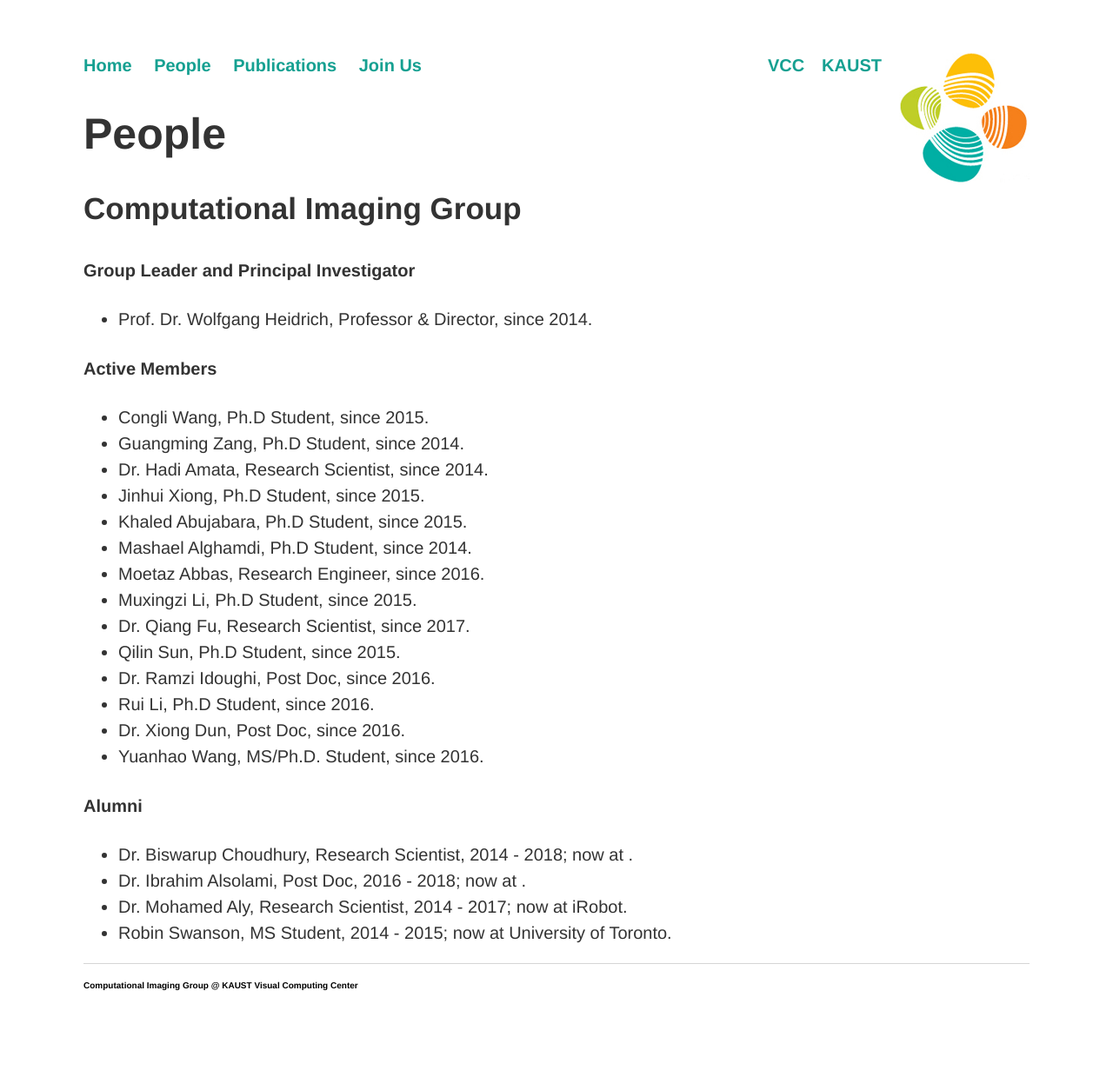
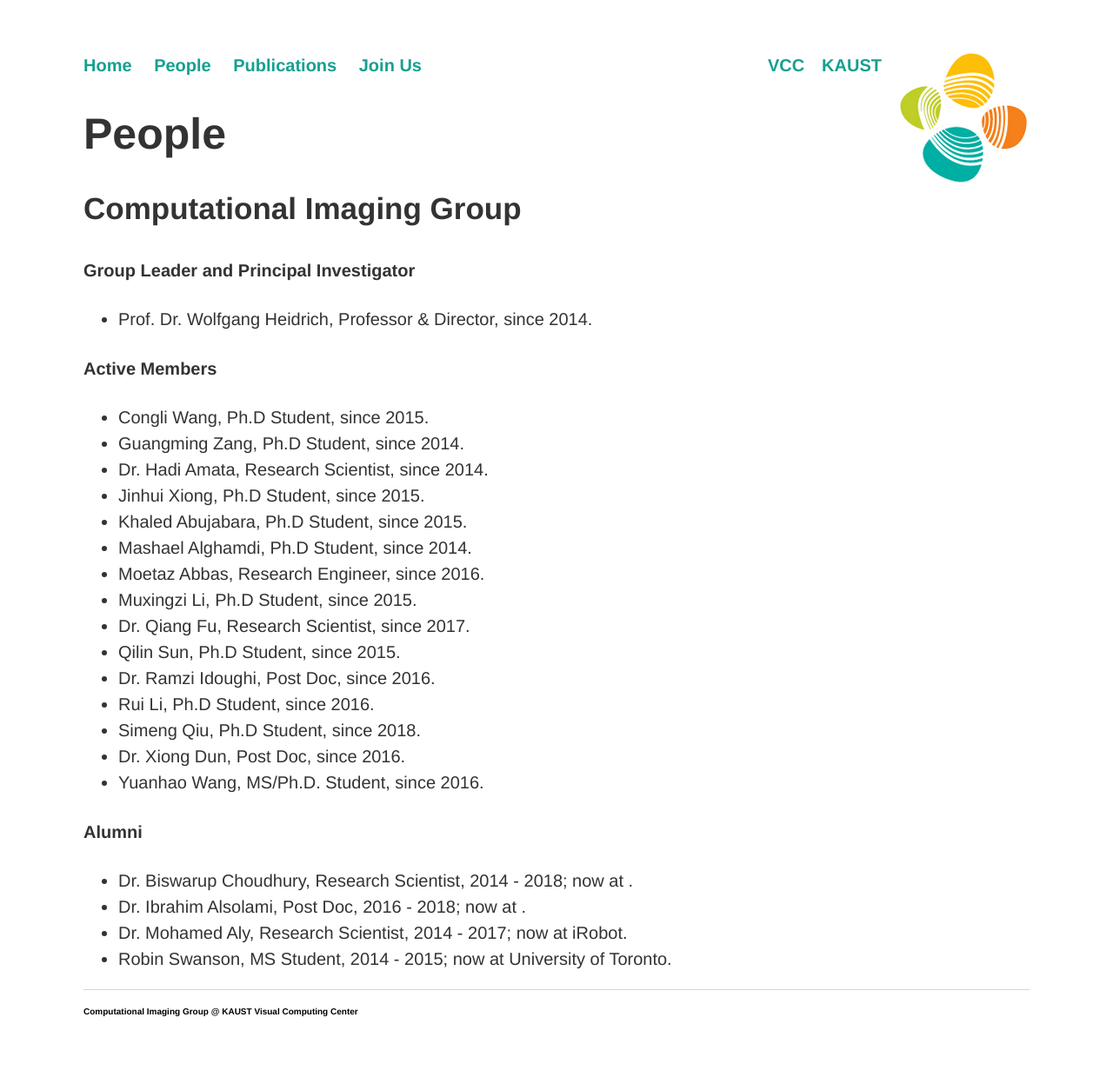
Before and after one commit to vccimaging/vccimaging.github.io, a Jekyll site: the page built from people.html, in a window 1280 px wide. Shown: the whole page at 87% size. Built offline with Jekyll 4.4.1, drawn with Linux system fonts in a browser that asks for light colours; before the commit the page ends 1209 px from its top, so only the background shows below that.

Commit message:
Update people.yaml

```diff
--- a/_data/people.yaml
+++ b/_data/people.yaml
@@ -101,6 +101,12 @@
   position: Ph.D Student
   start: 2016
 
+- id: Simeng
+  name: Simeng Qiu
+  pubname: S. Qiu
+  position: Ph.D Student
+  start: 2018
+
 # alumni
 
 - id: ialsolami
```
